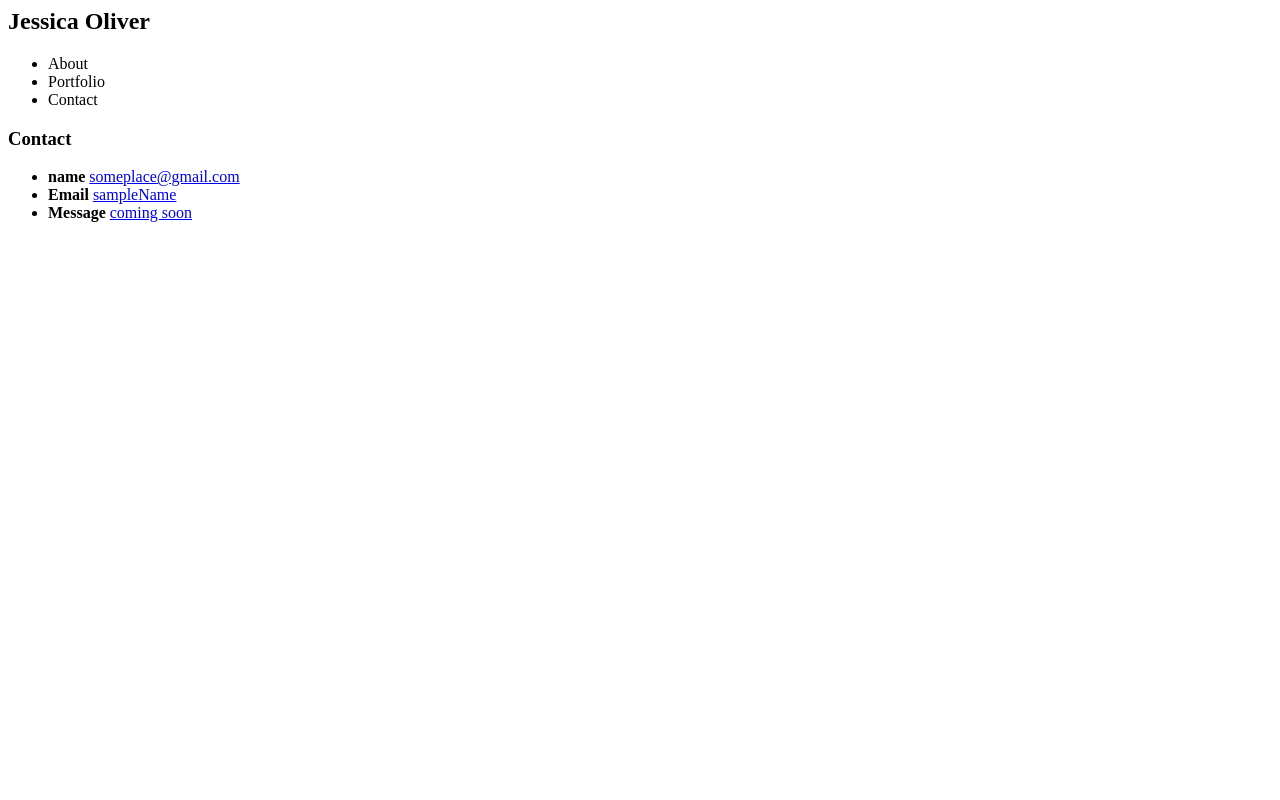
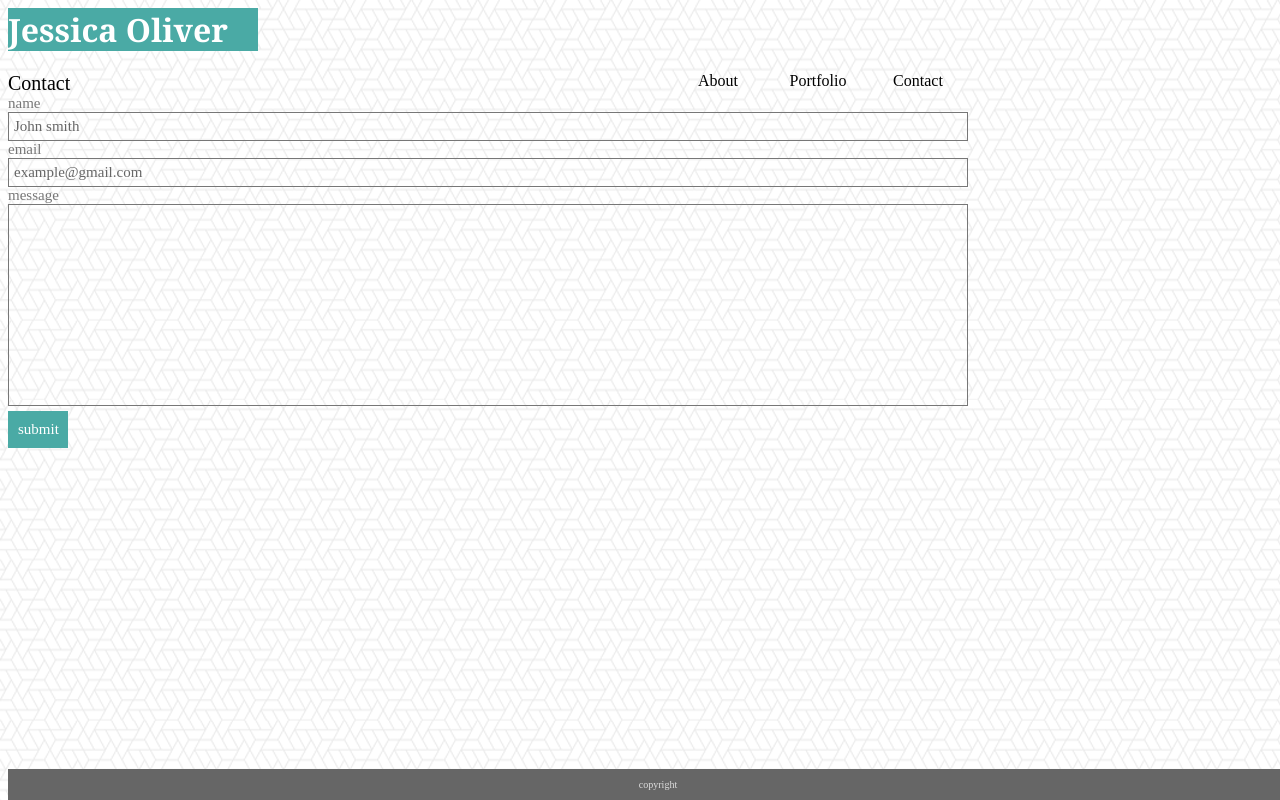
Before and after one commit to jnoliver88/Basic-Portfolio, a plain HTML site: page contact.html in a window 1280 px wide. Drawn offline with Linux system fonts and the light colour scheme.

Commit message:
I added a file

```diff
--- a/contact.html
+++ b/contact.html
@@ -3,40 +3,59 @@
 <head>
     <meta charset="utf-8" />
     <meta http-equiv="X-UA-Compatible" content="IE=edge">
-    <title>Contact
+    <title>
+        Contact
     </title>
     <meta name="viewport" content="width=device-width, initial-scale=1">
-    <link rel="stylesheet" type="text/css" media="screen" href="main.css" />
+    <link rel="stylesheet" type="text/css" media="screen" href="style.css" />
     <script src="main.js"></script>
 </head>
 <body>
 <!--This is the header section-->
-    <section>
-<header>
+<header id="myheader">
     <h1>Jessica Oliver</h1>
 </header>
 <!--Navigation Bar -->
-    <nav>
-        <ul>
-        <li>About</li>
-        <li>Portfolio</li>
-        <li>Contact</li>
-        <ul>
-    </nav>
+<nav>
+        <section id="right">
+            Contact
+        </section>
+        <section id="middle">
+            Portfolio
+        </section>
+        <section id="left">
+            About
+        </section>
+</nav>
+<!-- Site Header -->
 
-<!-- Site Header -->
-<div>
-<section>
-        <h3>
-            Contact
-        </h3>
-        <ul>
-                <li><strong>name</strong> <a href="#">someplace@gmail.com</a></li>
-                <li><strong>Email</strong> <a href="#">sampleName</a></li>
-                <li><strong>Message</strong> <a href="#">coming soon</a></li>
-              </ul>
+        <section class="secondhead">
+                Contact
+            <section class="fields">
+                name
+            </section>
+            <section class="input">
+                John smith
+            </section>
+            <section class="fields">
+                email
+            </section>
+            <section class="input">
+                example@gmail.com
+            </section>
+            <section class="fields">
+                message
+            </section>
+            <section id="messagebox">
+            </section>
+            <section id="subbutton">
+                submit
+            </section>
+        </section>
 
-</div>
-    </section>
+<footer class="foot">
+    copyright
+</footer>
+
 </body>
 </html>
--- a/style.css
+++ b/style.css
@@ -0,0 +1,107 @@
+
+body {
+    background-image: url(assets/images/what-the-hex.png);
+    border-color: #dddddd;
+    background-color: #ffffff;
+    width: 960px;
+}
+
+ #myheader {
+   background-color: #4aaaa5;
+   font-family: Georgia, 'Times New Roman', Times, serif;
+   color: #ffffff;
+   width: 250px;
+   padding: 0px;
+}
+
+.secondhead {
+    font-size: 20px;
+
+}
+
+#left {
+    float: right;
+    width: 100px;
+    text-align: center
+}
+
+#middle {
+    float: right;
+    width: 100px;
+    text-align: center
+}
+
+#right {
+    float: right;
+    width: 100px;
+    text-align: center;
+}
+
+
+#bio_image {
+    float: left;
+    margin: 5px;
+}
+#main_bio {
+  float: left;
+  width: 600px;
+  padding: 5px;
+  line-height: 30px;
+}
+
+.foot {
+    clear: both;
+    bottom: 0px;
+    position: fixed;
+    text-align: center;
+    background-color: #666666;
+    width: 100%;
+    padding: 10px;
+    font-size: 10px;
+    color: #dddddd;
+}
+
+/*contact style css*/
+
+.fields {
+    color: #777777;
+    font-size: 15px;
+    padding: 0px;
+}
+
+.input {
+    border-style: solid;
+    border-color: #777777;
+    border-width: 1px;
+    color: #666666;
+    font-size: 15px;
+    padding: 5px;
+}
+
+#messagebox {
+    border-style: solid;
+    border-color: #777777;
+    border-width: 1px;
+    height: 200px;
+}
+
+#subbutton {
+    background-color: #4aaaa5;
+    padding: 10px;
+    color: white;
+    font-size: 15px;
+    width: 40px;
+    margin-top: 5px;
+}
+
+/*portfolio style css*/
+
+.box1 {
+    border-style: solid;
+    border-width: 1px;
+    margin-top:  30px;
+    padding: 25px;
+    width: 20%;
+    height: 20%;
+    text-align: center;
+}
```
Also changed, not shown: index.html (+31 -28 lines), porfolio.html (+64 -0 lines), assets/images/dominatehangman-1600.jpeg (added), assets/images/gravel.png (added), assets/images/hangman.jpeg (added), assets/images/what-the-hex.png (added), 3 other files.
